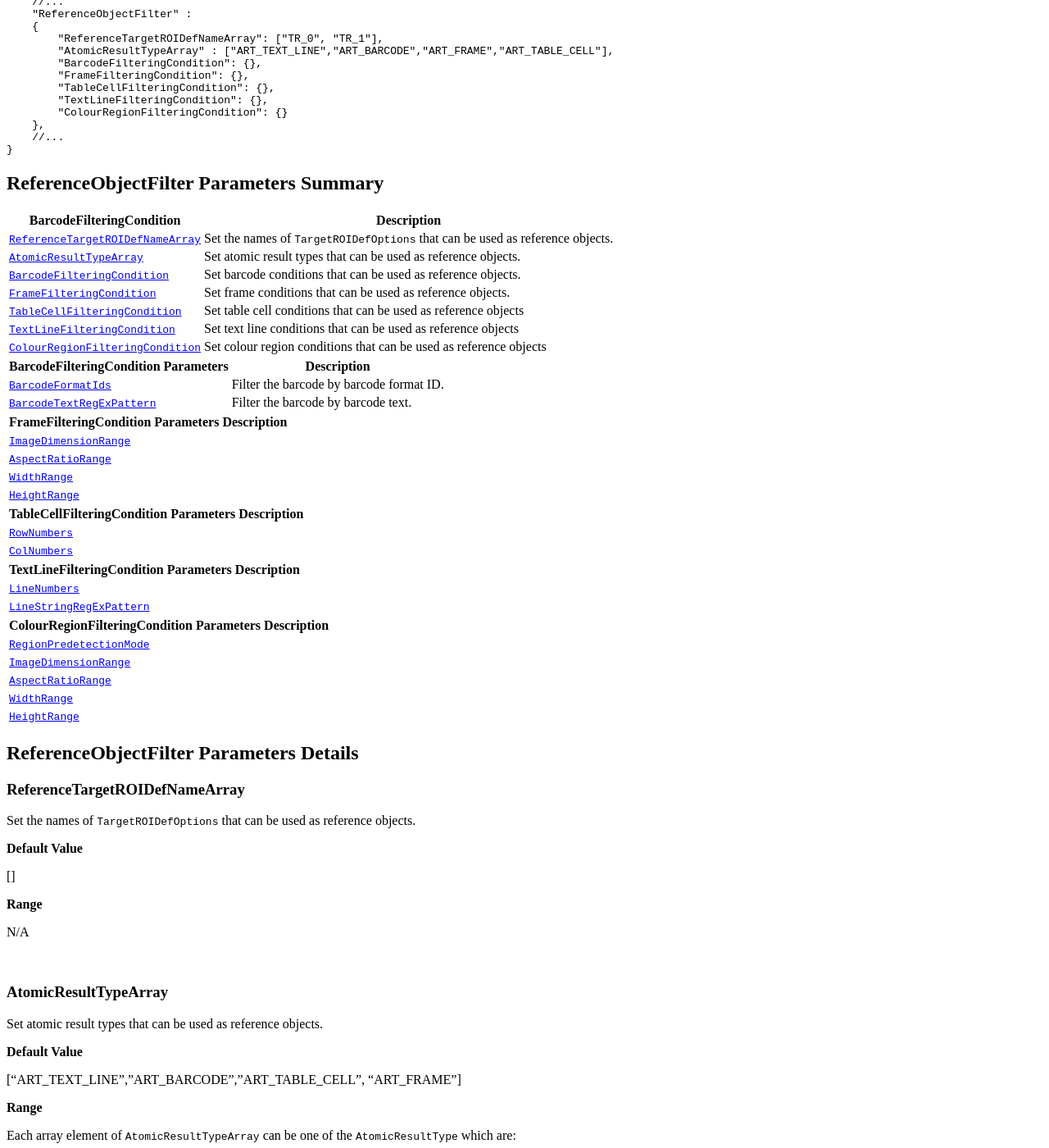
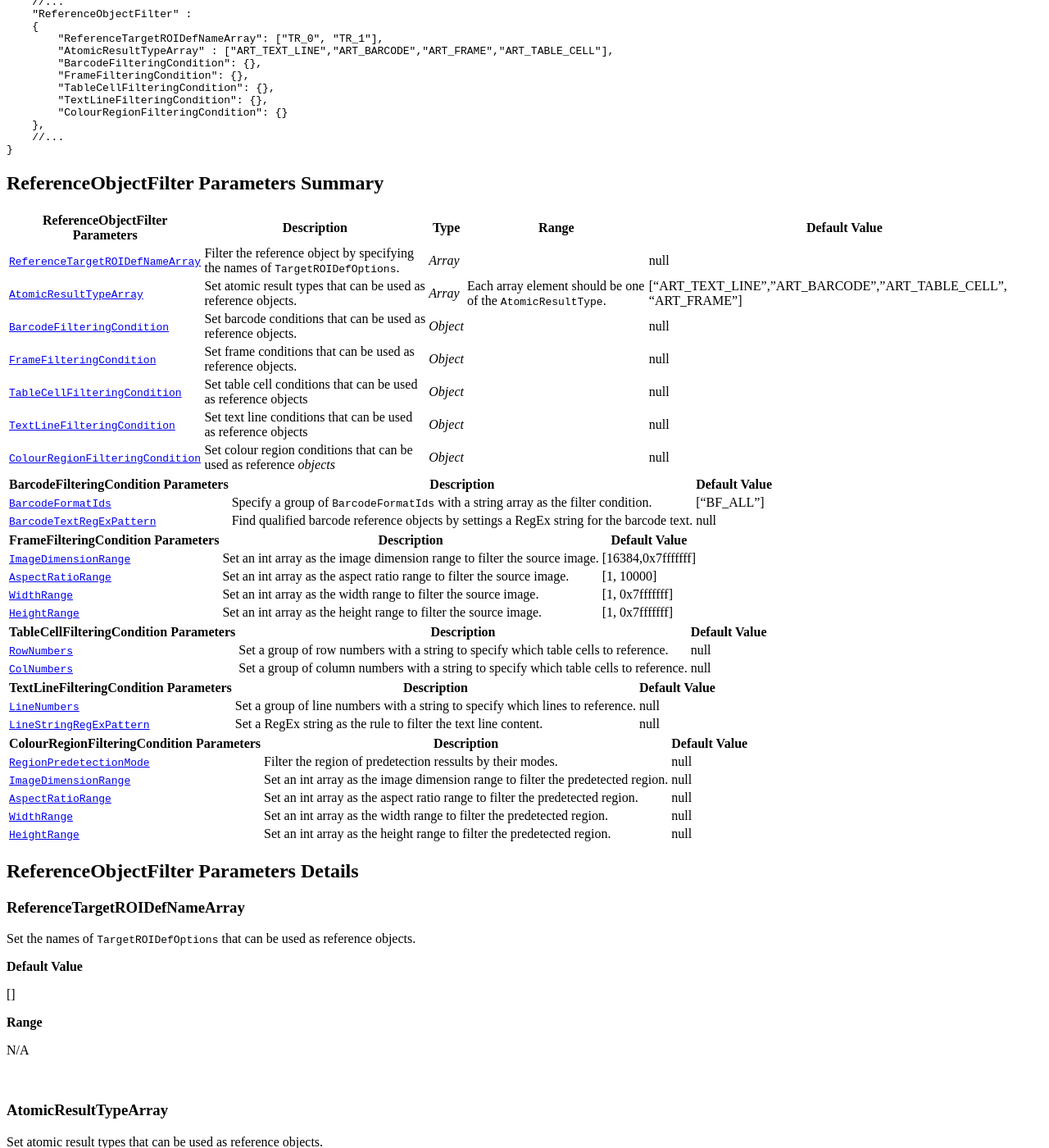
Before and after one commit to dynamsoft-docs/capture-vision-docs, a Jekyll site: the page built from parameters/reference/reference-object-filter.md, in a window 1280 px wide and 1400 px high, scrolled down 699 px. Shown: the whole window at 82% size. Built offline with Jekyll 4.4.1, drawn with Linux system fonts in a browser that asks for light colours.

Commit message:
Update reference-object-filter.md

```diff
--- a/parameters/reference/reference-object-filter.md
+++ b/parameters/reference/reference-object-filter.md
@@ -30,45 +30,45 @@ Set a series of filter conditions for the reference objects. A reference object
 
 ## ReferenceObjectFilter Parameters Summary
 
-| BarcodeFilteringCondition | Description |
-| ------------------------- | ----------- |
-| [`ReferenceTargetROIDefNameArray`](#referencetargetroidefnamearray) | Set the names of `TargetROIDefOptions` that can be used as reference objects. |
-| [`AtomicResultTypeArray`](#atomicresulttypearray) | Set atomic result types that can be used as reference objects. |
-| [`BarcodeFilteringCondition`](#barcodefilteringcondition) | Set barcode conditions that can be used as reference objects. |
-| [`FrameFilteringCondition`](#framefilteringcondition) | Set frame conditions that can be used as reference objects. |
-| [`TableCellFilteringCondition`](#tablecellfilteringcondition) | Set table cell conditions that can be used as reference objects |
-| [`TextLineFilteringCondition`](#textlinefilteringcondition) | Set text line conditions that can be used as reference objects |
-| [`ColourRegionFilteringCondition`](#colourregionfilteringcondition) | Set colour region conditions that can be used as reference objects |
+| ReferenceObjectFilter Parameters | Description | Type | Range | Default Value |
+| -------------------------------- | ----------- | ---- | ----- | ------------- |
+| [`ReferenceTargetROIDefNameArray`](#referencetargetroidefnamearray) | Filter the reference object by specifying the names of `TargetROIDefOptions`. | *Array* |  | null |
+| [`AtomicResultTypeArray`](#atomicresulttypearray) | Set atomic result types that can be used as reference objects. | *Array* | Each array element should be one of the `AtomicResultType`. | ["ART_TEXT_LINE","ART_BARCODE","ART_TABLE_CELL", "ART_FRAME"] |
+| [`BarcodeFilteringCondition`](#barcodefilteringcondition) | Set barcode conditions that can be used as reference objects. | *Object* |  | null |
+| [`FrameFilteringCondition`](#framefilteringcondition) | Set frame conditions that can be used as reference objects. | *Object* |  | null |
+| [`TableCellFilteringCondition`](#tablecellfilteringcondition) | Set table cell conditions that can be used as reference objects | *Object* |  | null |
+| [`TextLineFilteringCondition`](#textlinefilteringcondition) | Set text line conditions that can be used as reference objects | *Object* |  | null |
+| [`ColourRegionFilteringCondition`](#colourregionfilteringcondition) | Set colour region conditions that can be used as reference *objects* | *Object* |  | null |
 
-| BarcodeFilteringCondition Parameters | Description |
-| ------------------------------------ | ----------- |
-| [`BarcodeFormatIds`](#barcodeformatids) | Filter the barcode by barcode format ID. |
-| [`BarcodeTextRegExPattern`](#barcodetextregexpattern) | Filter the barcode by barcode text. |
+| BarcodeFilteringCondition Parameters | Description | Default Value |
+| ------------------------------------ | ----------- | ------------- |
+| [`BarcodeFormatIds`](#barcodeformatids) | Specify a group of `BarcodeFormatIds` with a string array as the filter condition. | ["BF_ALL"] |
+| [`BarcodeTextRegExPattern`](#barcodetextregexpattern) | Find qualified barcode reference objects by settings a RegEx string for the barcode text. | null |
 
-| FrameFilteringCondition Parameters | Description |
-| ---------------------------------- | ----------- |
-| [`ImageDimensionRange`](#imagedimensionrange) |  |
-| [`AspectRatioRange`](#aspectratiorange) |  |
-| [`WidthRange`](#widthrange) |  |
-| [`HeightRange`](#heightrange) |  |
+| FrameFilteringCondition Parameters | Description | Default Value |
+| ---------------------------------- | ----------- | ------------- |
+| [`ImageDimensionRange`](#imagedimensionrange) | Set an int array as the image dimension range to filter the source image. | [16384,0x7fffffff] |
+| [`AspectRatioRange`](#aspectratiorange) | Set an int array as the aspect ratio range to filter the source image. | [1, 10000] |
+| [`WidthRange`](#widthrange) | Set an int array as the width range to filter the source image. | [1, 0x7fffffff] |
+| [`HeightRange`](#heightrange) | Set an int array as the height range to filter the source image. | [1, 0x7fffffff] |
 
-| TableCellFilteringCondition Parameters | Description |
-| -------------------------------------- | ----------- |
-| [`RowNumbers`](#rownumbers) |  |
-| [`ColNumbers`](#colnumbers) |  |
+| TableCellFilteringCondition Parameters | Description | Default Value |
+| -------------------------------------- | ----------- | ------------- |
+| [`RowNumbers`](#rownumbers) | Set a group of row numbers with a string to specify which table cells to reference. | null |
+| [`ColNumbers`](#colnumbers) | Set a group of column numbers with a string to specify which table cells to reference. | null |
 
-| TextLineFilteringCondition Parameters | Description |
-| -------------------------------------- | ----------- |
-| [`LineNumbers`](#linenumbers) |  |
-| [`LineStringRegExPattern`](#linestringregexpattern) |  |
+| TextLineFilteringCondition Parameters | Description | Default Value |
+| ------------------------------------- | ----------- | ------------- |
+| [`LineNumbers`](#linenumbers) | Set a group of line numbers with a string to specify which lines to reference. | null |
+| [`LineStringRegExPattern`](#linestringregexpattern) | Set a RegEx string as the rule to filter the text line content. | null |
 
-| ColourRegionFilteringCondition Parameters | Description |
-| ----------------------------------------- | ----------- |
-| [`RegionPredetectionMode`](#regionpredetectionmode) |  |
-| [`ImageDimensionRange`](#imagedimensionrange-1) |  |
-| [`AspectRatioRange`](#aspectratiorange-1) |  |
-| [`WidthRange`](#widthrange-1) |  |
-| [`HeightRange`](#heightrange-1) |  |
+| ColourRegionFilteringCondition Parameters | Description | Default Value |
+| ----------------------------------------- | ----------- | ------------- |
+| [`RegionPredetectionMode`](#regionpredetectionmode) | Filter the region of predetection ressults by their modes. | null |
+| [`ImageDimensionRange`](#imagedimensionrange-1) | Set an int array as the image dimension range to filter the predetected region. | null |
+| [`AspectRatioRange`](#aspectratiorange-1) | Set an int array as the aspect ratio range to filter the predetected region. | null |
+| [`WidthRange`](#widthrange-1) | Set an int array as the width range to filter the predetected region. | null |
+| [`HeightRange`](#heightrange-1) | Set an int array as the height range to filter the predetected region. | null |
 
 ## ReferenceObjectFilter Parameters Details
 
```
